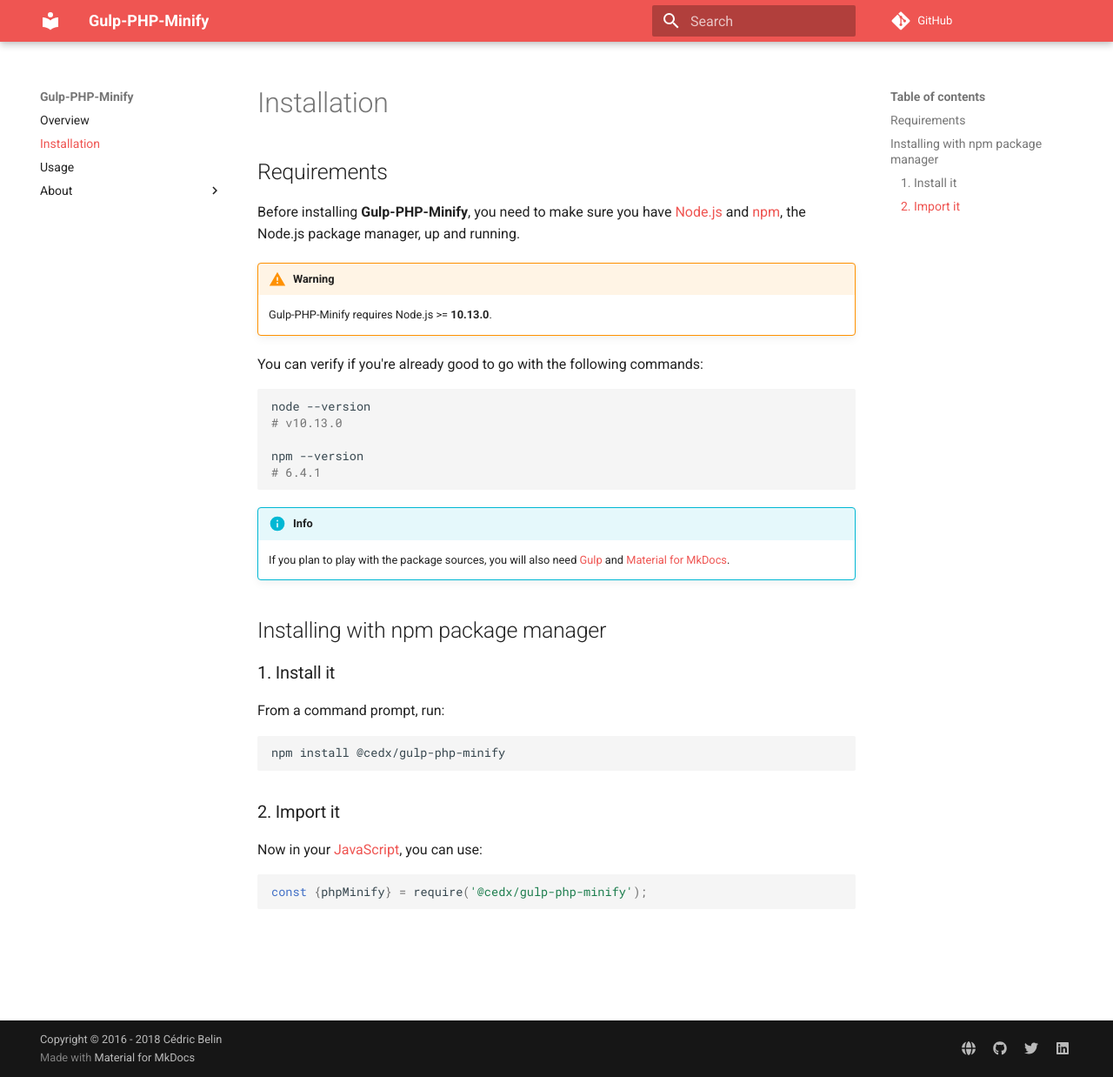
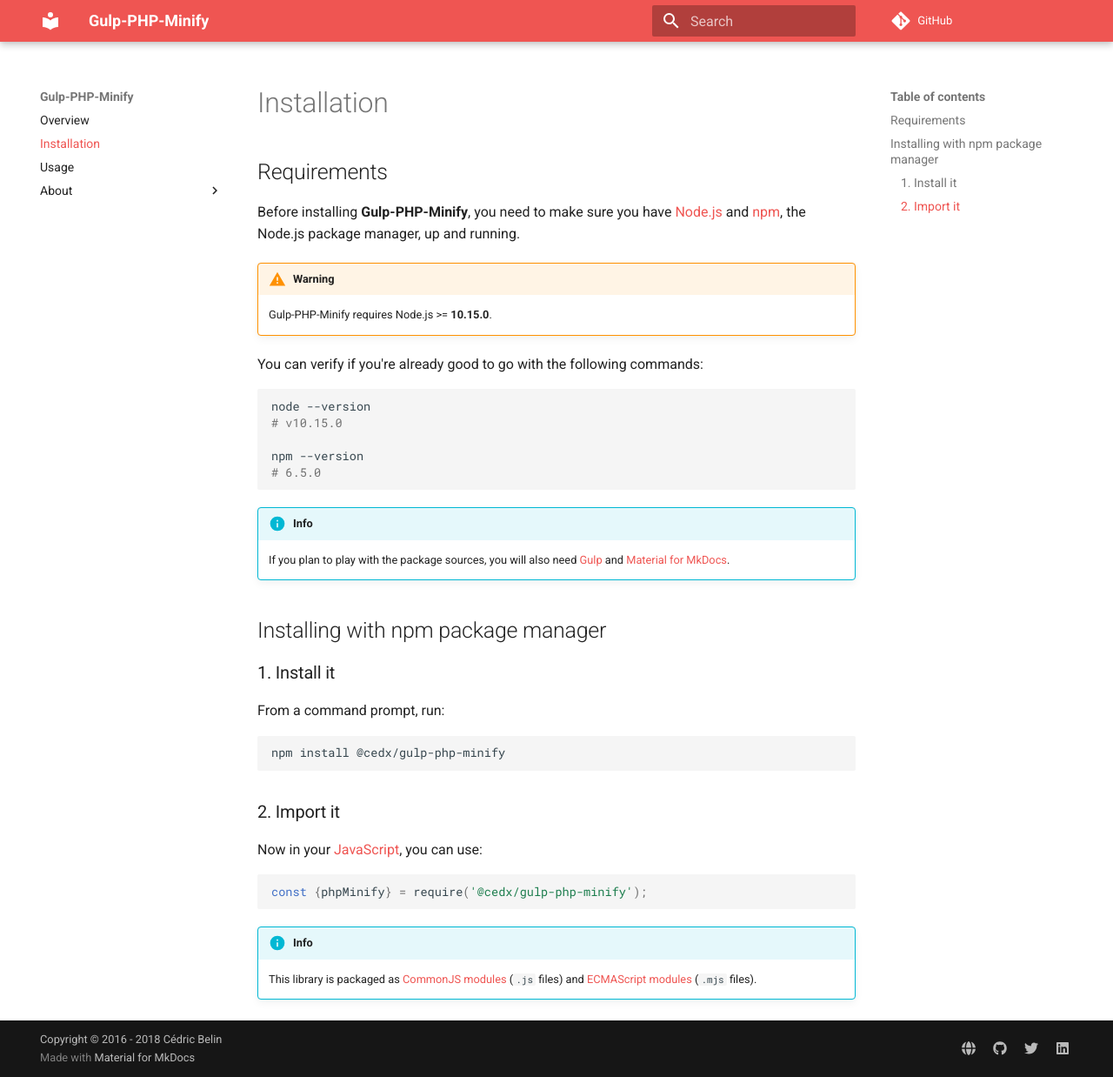
Before and after one commit to cedx/php-minifier, an MkDocs documentation site: the page built from doc/installation.md, in a window 1280 px wide and 1238 px high. Shown: the whole window at 87% size. Built offline with MkDocs 1.6.1 and Material for MkDocs 9.7.7, drawn with Linux system fonts in a browser that asks for light colours; comment, search, counter and statistics services are not loaded; old or Windows-style settings are respelled for this version of MkDocs.

Commit message:
Added support for ECMAScript modules

````diff
--- a/doc/installation.md
+++ b/doc/installation.md
@@ -5,16 +5,16 @@ Before installing **Gulp-PHP-Minify**, you need to make sure you have [Node.js](
 and [npm](https://www.npmjs.com), the Node.js package manager, up and running.
 
 !!! warning
-    Gulp-PHP-Minify requires Node.js >= **10.13.0**.
+    Gulp-PHP-Minify requires Node.js >= **10.15.0**.
 
 You can verify if you're already good to go with the following commands:
 
 ```shell
 node --version
-# v10.13.0
+# v10.15.0
 
 npm --version
-# 6.4.1
+# 6.5.0
 ```
 
 !!! info
@@ -36,3 +36,7 @@ Now in your [JavaScript](https://developer.mozilla.org/en-US/docs/Web/JavaScript
 ```js
 const {phpMinify} = require('@cedx/gulp-php-minify');
 ```
+
+!!! info
+    This library is packaged as [CommonJS modules](https://nodejs.org/api/modules.html) (`.js` files)
+    and [ECMAScript modules](https://nodejs.org/api/esm.html) (`.mjs` files).
--- a/package.json
+++ b/package.json
@@ -4,7 +4,7 @@
   "description": "Gulp plug-in minifying PHP source code by removing comments and whitespace.",
   "homepage": "https://dev.belin.io/gulp-php-minify",
   "license": "MIT",
-  "main": "./lib/index.js",
+  "main": "lib/index",
   "name": "@cedx/gulp-php-minify",
   "types": "./lib/index.d.ts",
   "version": "9.0.1",
--- a/tsconfig.json
+++ b/tsconfig.json
@@ -3,11 +3,10 @@
   "compilerOptions": {
     "declaration": true,
     "experimentalDecorators": true,
-    "lib": ["dom", "es2018", "esnext.asynciterable"],
     "module": "commonjs",
     "outDir": "lib",
     "sourceMap": true,
     "strict": true,
-    "target": "es2018"
+    "target": "esnext"
   }
 }
````
Also changed, not shown: README.md (+1 -1 lines), gulpfile.js (+5 -2 lines), 5 other files.
